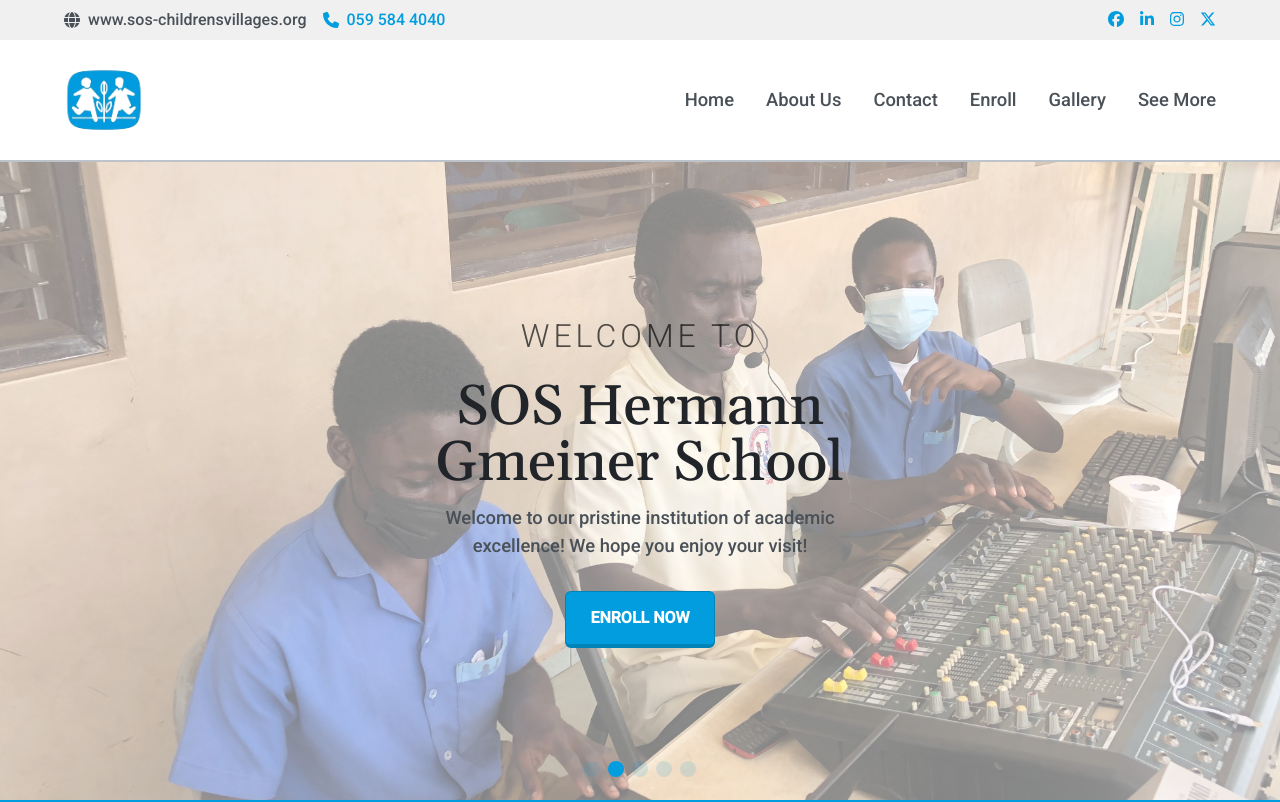
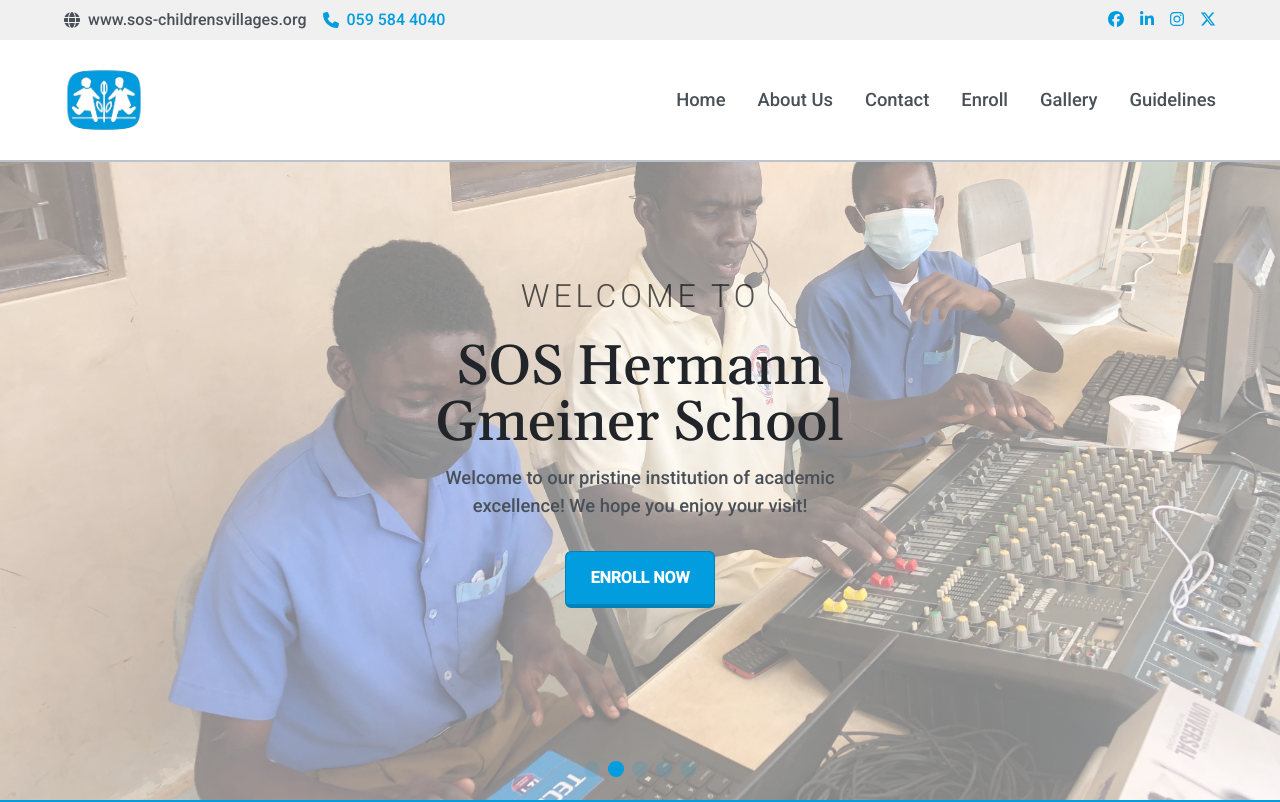
Before and after one commit to Beany-Bready-Org/sos-tamale-website, a React (Vite) app: page /#/ in a window 1280 px wide. Shown: the top 802 px of the page. Built offline with nearby package versions, Linux system fonts and the light colour scheme; grey boxes are pictures that could not be loaded; a web font is replaced by a local one.

Commit message:
fixed hero

```diff
--- a/src/components/Navbar.jsx
+++ b/src/components/Navbar.jsx
@@ -165,12 +165,21 @@
 					{/* <li className="item">
             <NavLink to="/rules-and-regulations">Guidelines</NavLink>
           </li> */}
-					<li className="item --drop-down-invoker">
-						<span>See more</span>
+					{/* <li className="item --drop-down-invoker"> */}
+					<li className="item">
+						<NavLink
+							to="/rules-and-regulations"
+							onClick={() => {
+								// Hide mobile nav
+								setShowNav(false);
+							}}
+						>
+							Guidelines
+						</NavLink>
+						{/* <span>See more</span>
 						<div className="dropdown-menu">
-							<NavLink to="/rules-and-regulations">Guidelines</NavLink>
 							<NavLink to="/events">Events</NavLink>
-						</div>
+						</div> */}
 					</li>
 					<li className="item social-items">
 						<p className="get-in-touch">Social Media:</p>
--- a/src/stylesheets/Hero.scss
+++ b/src/stylesheets/Hero.scss
@@ -3,8 +3,9 @@
 .hero {
   @include flex(row, center, center, 0);
 
-  height: 80vh;
-  margin-top: 20vh;
+  height: 100vh;
+  // margin-top: 20vh;
+  padding-top: 5em;
   position: relative;
 
   @media screen and (max-width: 500px) {
--- a/src/stylesheets/HeroBackground.scss
+++ b/src/stylesheets/HeroBackground.scss
@@ -1,12 +1,17 @@
 @import "./config";
+
+.hero {
+  height: 100%;
+}
 
 .hero__background {
   width: 100%;
-  height: 100%;
+  margin-top: clamp(-5em, -10vmin, -6em);
+  height: inherit;
 
   .swiper {
     width: 100%;
-    height: 100%;
+    height: inherit;
     position: relative;
 
     .swiper-slide {
```
